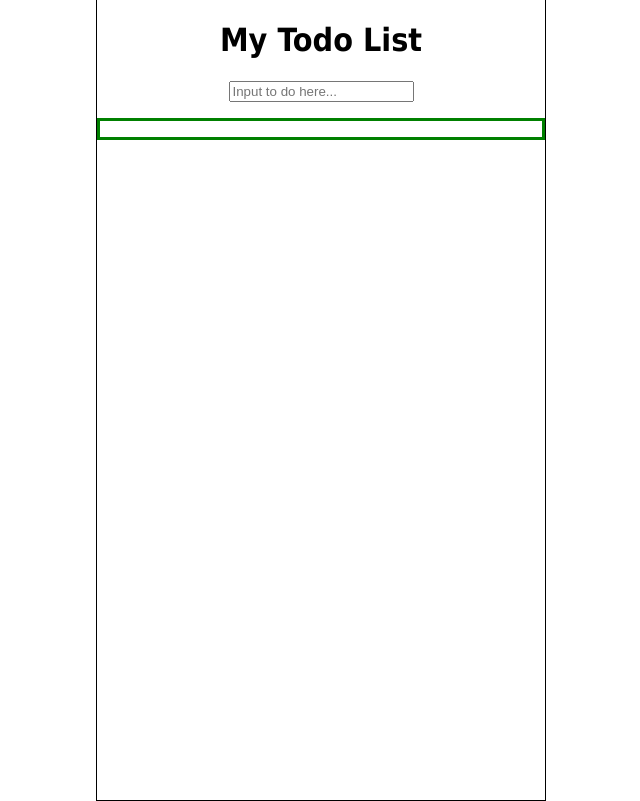
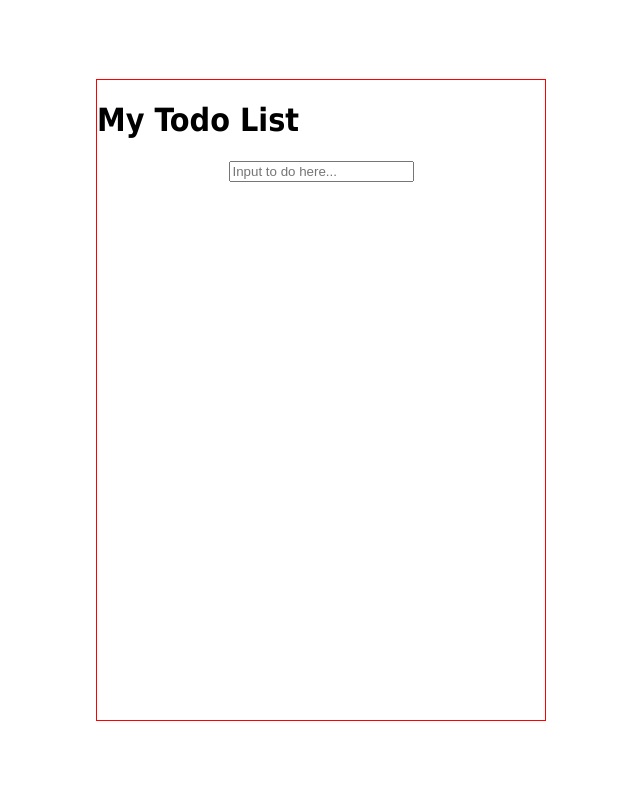
Before and after one commit to nmuceros/muceros__nolita--assignment-2, a React (Create React App) app in the folder todo-app/: page / in a window 1280 px wide. Shown: the whole page, without its empty margins (319-959 px from the left). Built offline with nearby package versions, Linux system fonts and the light colour scheme.

Commit message:
completed todo toggles on and off

```diff
--- a/todo-app/src/App.css
+++ b/todo-app/src/App.css
@@ -6,11 +6,10 @@ body, html {
 }
 
 .main-container {
-  /* position: fixed; */
   position: absolute;
   width: 35%;
   /* height: auto; */
-  height: 100%;
+  height: 80%;
   top: 50%;
   left: 50%;
   transform: translate(-50%, -50%);
@@ -18,9 +17,12 @@ body, html {
   border-width: 1px;
   /* text-align: center; */
 
+  border-color: red;
+
+
 }
 
-h1 {
+h2 {
   text-align: center;
 }
 
@@ -29,61 +31,39 @@ h1 {
   /* position: -webkit-sticky; */
   /* position: sticky; */
   margin-bottom: 1rem;
-  /* text-align: center; */
+}
+
+
+.todo-container {
+  position: relative;
+  max-height: 24rem;
+  overflow: hidden;
+  overflow: scroll;
+  /* overflow-y: auto; */
+  /* border-style: solid; */
+  /* border-width: 3px; */
+  /* border-color: green; */
 
 }
 
-/* .sticky-here {
-  position: -webkit-sticky;
-  position: sticky;
-} */
 
-form {
-  /* margin-bottom: 1rem;
-  text-align: center; */
+ul {
+  list-style-type: none;
+}
+
+.completed {
+  text-decoration: line-through;
+  color: gray;
+  opacity: 0.5;
 
 }
 
-.todo-container {
-  position: relative;
-  /* background-color: red; */
-  border-style: solid;
-  border-width: 3px;
-  border-color: green;
-  max-height: 24rem;
-  overflow: hidden;
-  overflow-y: auto;
-
-}
-
-.todo-list {
-  /* background-color: red; */
-}
-
-.todo-list label {
-  /* color: green; */
-}
-
-.todo-item-container {
-  /* padding-left: 2rem; */
-  /* width: 30%; */
-  /* background-color: yellow; */
-}
-
-ul {
-  /* position: relative; */
-  list-style-type: none;
-  /* overflow: hidden; */
-}
-
 /* The container */
-/* .todo-list .checkbox-container { */
 .checkbox-container {
   display: block;
   position: relative;
   padding-left: 2rem;
   margin-right: 2rem;
-  /* margin-bottom: 12px; */
   cursor: pointer;
   font-size: 22px;
   -webkit-user-select: none;
@@ -91,7 +71,6 @@ ul {
   -ms-user-select: none;
   user-select: none;
 
-  /* color: yellow; */
   border-style: solid;
   border-width: 5px;
   border-color: pink;
@@ -104,9 +83,6 @@ ul {
   cursor: pointer;
   height: 0;
   width: 0;
-
-  /* opacity: 1;
-  color: red; */
 }
 
 /* Create a custom checkbox */
@@ -117,8 +93,6 @@ ul {
   height: 25px;
   width: 25px;
   background-color: #eee;
-
-  /* background-color: red; */
 }
 
 /* On mouse-over, add a grey background color */
@@ -128,7 +102,8 @@ ul {
 
 /* When the checkbox is checked, add a blue background */
 .checkbox-container input:checked ~ .checkmark {
-  background-color: #2196F3;
+  /* background-color: #2196F3; */
+  background-color: palevioletred;
 }
 
 
@@ -137,8 +112,6 @@ ul {
   content: "";
   position: absolute;
   display: none;
-
-  /* background-color: red; */
 }
 
 /* Show the checkmark when checked */
--- a/todo-app/src/App.js
+++ b/todo-app/src/App.js
@@ -1,4 +1,4 @@
-import { useState } from 'react';
+import React, { useState } from 'react';
 import './App.css';
 import Form from "./components/TodoList";
 import TodoList from './components/TodoList';
--- a/todo-app/src/components/Todo.js
+++ b/todo-app/src/components/Todo.js
@@ -5,7 +5,7 @@ const Todo = ({entered_todo, todos, setTodos, todo }) => {
 
     const [completed, setCompleted] = useState(false);
 
-    const completeTodoHandler = () => {
+    const completeTodo_Handler = () => {
         setCompleted(true);
 
         setTodos(todos.map( (item) => {
@@ -23,22 +23,22 @@ const Todo = ({entered_todo, todos, setTodos, todo }) => {
 
     }
 
-
-
-
     return (
         <div className="todo-item-container">
-            <li className="todo-item" onClick={completeTodoHandler}
-                style={{ color: completed === true ? "grey" : "" }}>
+            {/* style={{ color: completed === true ? "grey" : "" }} */}
+            <li className={`todo-item ${todo.completed ? "completed" : ''}`}
+                onClick={completeTodo_Handler}
 
-                <label className="checkbox-container">
+            >
+
+                {/* <label className="checkbox-container">
 
                     <input type="checkbox" />
                     <span className="checkmark"></span>
                     {entered_todo}
-                </label>
+                </label> */}
 
-
+                {entered_todo}
 
             </li>
         </div>
--- a/todo-app/src/components/TodoList.js
+++ b/todo-app/src/components/TodoList.js
@@ -40,11 +40,7 @@ const TodoList = () => {
             <div className="todo-container">
                 <ul className="todo-list">
                     {todos.map((todo) =>
-                        // <div key={todo.id}>
-
-                            // <label className="chekcbox-container">
-                            //      <span className="checkmark"></span>
-                            //      <input type="checkbox" />
+                        <div key={todo.id}>
 
                                 <Todo
                                     id={todo.id}
@@ -55,14 +51,7 @@ const TodoList = () => {
                                 />
 
 
-
-                            // </label>
-
-
-
-
-
-                        // </div>
+                        </div>
 
                     )}
 
```
